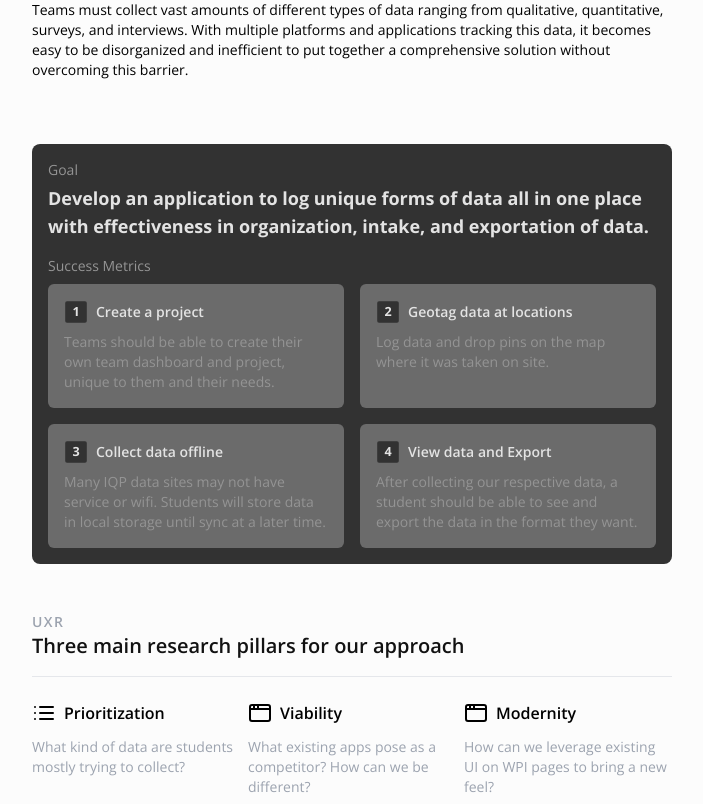
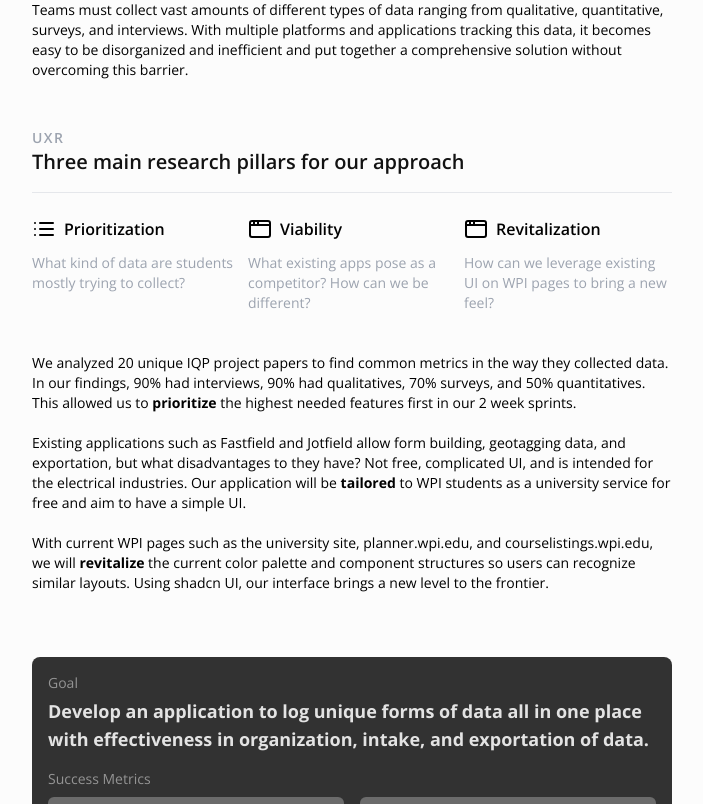
Before and after one commit to clam365/portfolio, a Next.js app: page /iqpDCT in a window 1280 px wide. Shown: the part 1380-2184 px from the top of the page, without its empty margins (416-1119 px from the left). Built offline with nearby package versions, Linux system fonts and the light colour scheme.

Commit message:
UXR section done

```diff
--- a/app/components/Footer.tsx
+++ b/app/components/Footer.tsx
@@ -3,7 +3,7 @@ import Link from "next/link";
 export default function Footer() {
     return (
         <footer className={"p-6 pl-0 pr-0 pb-0 flex justify-between"}>
-            <h1>Chris Lam</h1>
+            <h1>Chris Lam. Inspired by Ethan Chng</h1>
             <div className={"flex"}>
                 <a href="mailto:christpherlam365@gmail.com">
                     <p className="mr-2 lg:hidden">Email</p>
--- a/app/iqpDCT/components/ContextProblemGoal.tsx
+++ b/app/iqpDCT/components/ContextProblemGoal.tsx
@@ -1,4 +1,3 @@
-import Goals from "@/app/iqpDCT/components/Goals";
 
 export default function ContextProblemGoal() {
     return (
@@ -13,10 +12,9 @@ export default function ContextProblemGoal() {
             <h1 className="font-semibold text-gray-400 text-sm mt-8 tracking-widest">PROBLEM</h1>
             <p className={"text-sm mt-3"}>
                 Teams must collect vast amounts of different types of data ranging from qualitative, quantitative, surveys, and interviews.
-                With multiple platforms and applications tracking this data, it becomes easy to be disorganized and inefficient to put together a comprehensive
+                With multiple platforms and applications tracking this data, it becomes easy to be disorganized and inefficient and put together a comprehensive
                 solution without overcoming this barrier.
             </p>
-            <Goals/>
         </div>
     )
 }
--- a/app/iqpDCT/components/Goals.tsx
+++ b/app/iqpDCT/components/Goals.tsx
@@ -9,7 +9,7 @@ export default function Goals() {
     ];
 
     return (
-        <div className="mt-16 rounded-lg bg-[#323232] p-4">
+        <div className="mt-16 mb-6 rounded-lg bg-[#323232] p-4">
             <h1 className="text-[#949494] text-sm">Goal</h1>
             <h1 className="text-[#E3E3E3] font-bold text-lg mt-1">Develop an application to log unique forms of data all in one place with effectiveness in organization, intake, and exportation of data.</h1>
 
--- a/app/iqpDCT/components/Research.tsx
+++ b/app/iqpDCT/components/Research.tsx
@@ -28,13 +28,32 @@ export default function Research() {
                 <div className={"flex flex-col "}>
                     <div className={"flex items-center gap-2"}>
                         <AppWindow/>
-                        <h1 className={"font-semibold"}>Modernity</h1>
+                        <h1 className={"font-semibold"}>Revitalization</h1>
                     </div>
                     <p className={"text-sm text-gray-400 mt-3"}>How can we leverage existing UI on WPI pages to bring a new feel?</p>
                 </div>
-
-
             </div>
+            <p className={"text-sm mt-10"}>
+                We analyzed 20 unique IQP project papers to find common metrics in the way they collected data. In our findings,
+                90% had interviews, 90% had qualitatives, 70% surveys, and 50% quantitatives. This allowed us to&nbsp;
+                <span className={"font-bold"}>prioritize</span>
+                &nbsp;the
+                highest needed features first in our 2 week sprints.
+                <br/>
+                <br/>
+                Existing applications such as Fastfield and Jotfield allow form building, geotagging data, and exportation, but what
+                disadvantages to they have? Not free, complicated UI, and is intended for the electrical industries. Our application
+                will be&nbsp;
+                <span className={"font-bold"}>tailored</span>
+                &nbsp;to WPI students as a university service for free and aim to have a simple UI.
+                <br/>
+                <br/>
+                With current WPI pages such as the university site, planner.wpi.edu, and courselistings.wpi.edu,
+                we will&nbsp;
+                <span className={"font-bold"}>revitalize</span>
+                &nbsp;the current color palette and component structures so users can recognize similar layouts.
+                Using shadcn UI, our interface brings a new level to the frontier.
+            </p>
         </div>
     )
 }
--- a/app/iqpDCT/page.tsx
+++ b/app/iqpDCT/page.tsx
@@ -8,6 +8,7 @@ import BasicInfo from "@/app/iqpDCT/components/BasicInfo";
 import ContextProblemGoal from "@/app/iqpDCT/components/ContextProblemGoal";
 import GoToMGB from "@/app/iqpDCT/components/GoToMGB";
 import Research from "@/app/iqpDCT/components/Research";
+import Goals from "@/app/iqpDCT/components/Goals";
 
 const fadeUpVariants = {
     hidden: { opacity: 0, y: 20 },
@@ -34,6 +35,7 @@ export default function page() {
                         <hr className={"mt-12 mb-6"}/>
                         <ContextProblemGoal/>
                         <Research/>
+                        <Goals/>
                         <UnderConstruction/>
                         <GoToMGB/>
                     </div>
```
